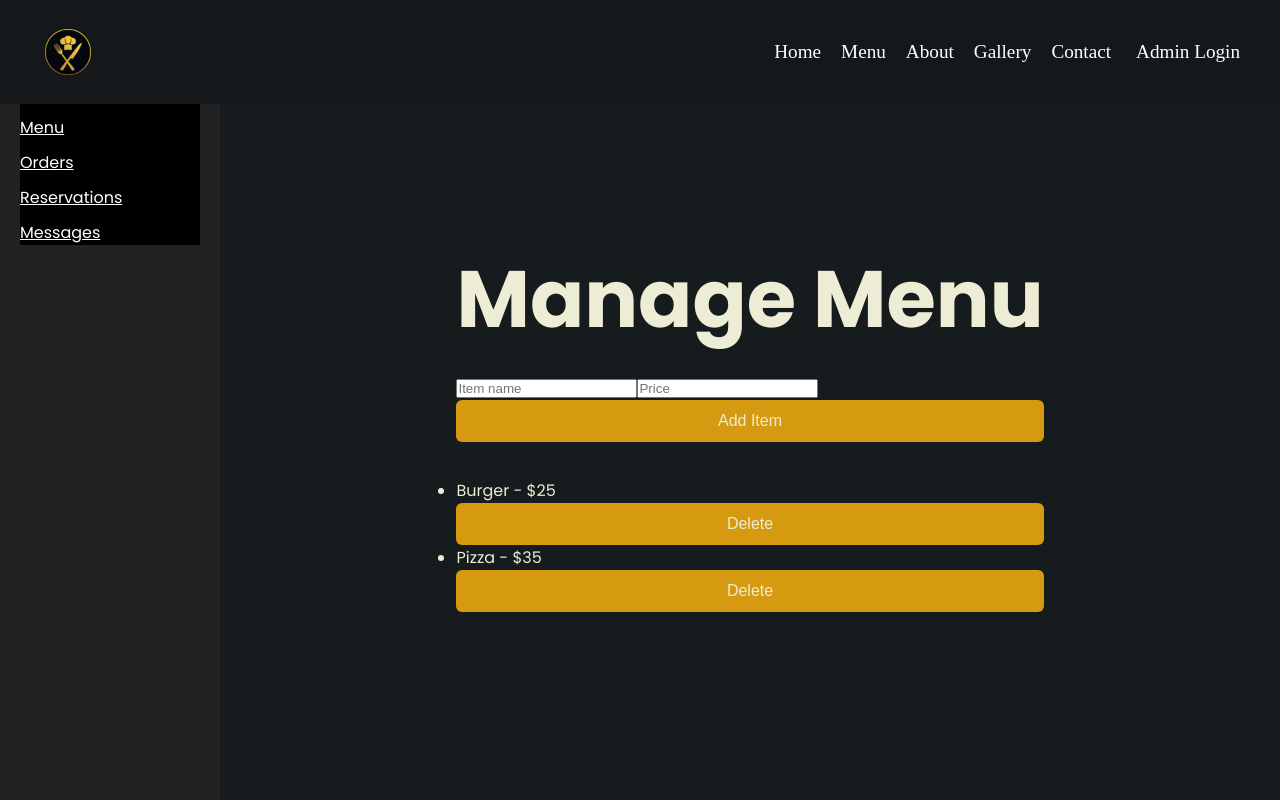
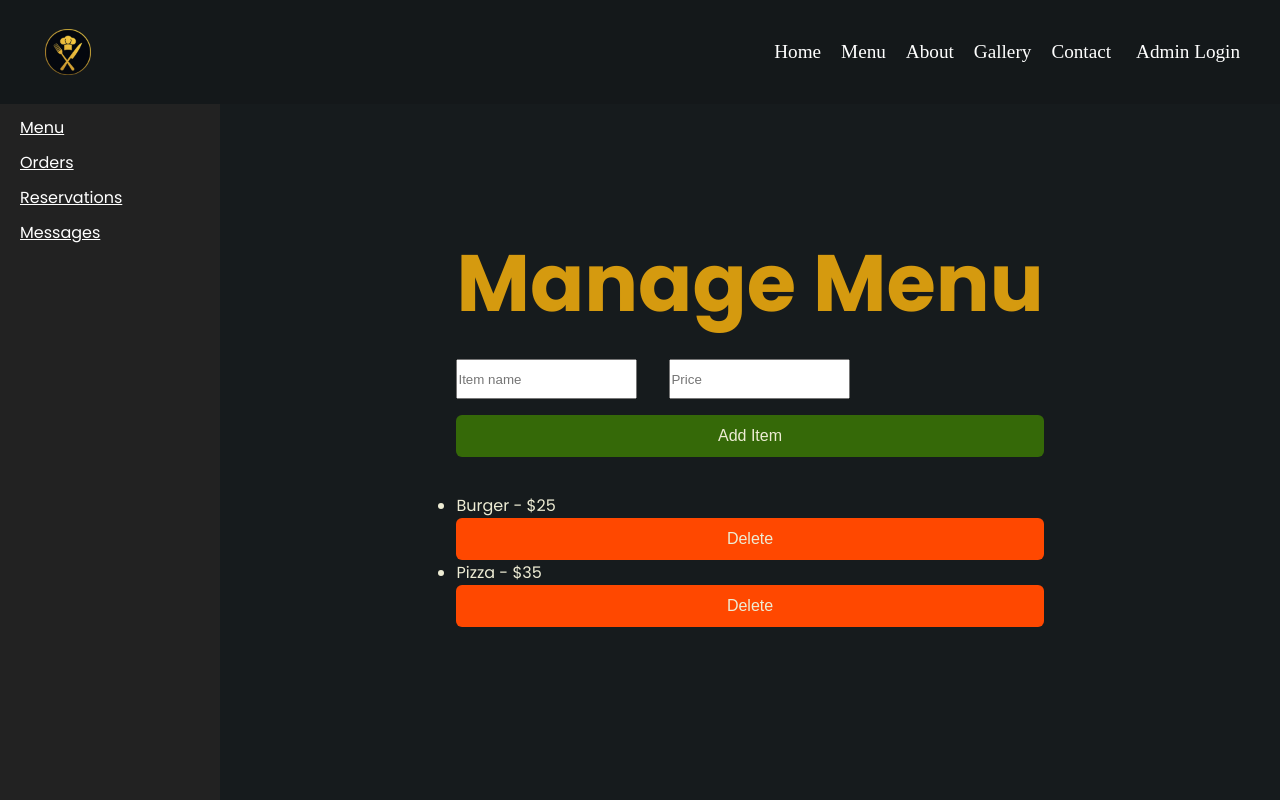
Before and after one commit to Anania-G16/Restaurant-Website, a React (Vite) app in the folder frontend/: page /admin/menu in a window 1280 px wide. Shown: the top 800 px of the page. Built offline with nearby package versions, Linux system fonts and the light colour scheme.

Commit message:
change inline styles to file

```diff
--- a/frontend/src/App.css
+++ b/frontend/src/App.css
@@ -26,7 +26,7 @@ main {
 
 /* Ensure Navbar and Footer have their own backgrounds so they don't look transparent */
 nav {
-  background-color: #000000; /* Change to your Navbar color */
+  /* background-color: #000000; Change to your Navbar color */
 }
 
 footer {
--- a/frontend/src/pages/admin/AdminDashboard.jsx
+++ b/frontend/src/pages/admin/AdminDashboard.jsx
@@ -1,8 +1,8 @@
+import "../../styles/AdminDashboard.css"
 function AdminDashboard() {
   return (
     <div>
-      <h1>Admin Dashboard</h1>
-      <p>Welcome to the admin panel.</p>
+      <h1 className="dash-h1">Admin Dashboard</h1>
 
       <ul>
         <li>Total Orders: 24</li>
--- a/frontend/src/pages/admin/AdminLayout.jsx
+++ b/frontend/src/pages/admin/AdminLayout.jsx
@@ -1,19 +1,12 @@
 import { Outlet, Link } from "react-router-dom";
-
+import "../../styles/AdminLayout.css"
 function AdminLayout() {
   return (
-    <div style={{ display: "flex", minHeight: "100vh" }}>
+    <div className="layout-aside-container">
       {/* Sidebar */}
-      <aside
-        style={{
-          width: "220px",
-          background: "#222",
-          color: "#fff",
-          padding: "20px",
-        }}
-      >
+      <aside className="admin-layout-aside">
         <h2>Admin</h2>
-        <nav style={{ display: "flex", flexDirection: "column", gap: "10px" }}>
+        <nav className="layout-nav">
           <Link to="/admin" style={{ color: "#fff" }}>Dashboard</Link>
           <Link to="/admin/menu" style={{ color: "#fff" }}>Menu</Link>
           <Link to="/admin/orders" style={{ color: "#fff" }}>Orders</Link>
@@ -23,7 +16,7 @@ function AdminLayout() {
       </aside>
 
       {/* Main Content */}
-      <main style={{ flex: 1, padding: "30px" }}>
+      <main className="layout-main">
         <Outlet />
       </main>
     </div>
--- a/frontend/src/pages/admin/AdminMenu.jsx
+++ b/frontend/src/pages/admin/AdminMenu.jsx
@@ -1,4 +1,5 @@
 import { useState } from "react";
+import "../../styles/AdminMenu.css"
 
 function AdminMenu() {
   const [menuItems, setMenuItems] = useState([
@@ -29,24 +30,29 @@ function AdminMenu() {
 
   return (
     <div>
-      <h1>Manage Menu</h1>
+      <h1 className="admin-menu-h1">Manage Menu</h1>
 
       {/* Add Menu Item */}
-      <form onSubmit={addItem} style={{ marginBottom: "20px" }}>
+      <form onSubmit={addItem} className="admin-menu-form" >
+        <div className="admin-menu-inputs">
         <input
           placeholder="Item name"
           value={name}
           onChange={(e) => setName(e.target.value)}
           required
+          className="admin-menu-input"
         />
         <input
           placeholder="Price"
           type="number"
+          min="1"
           value={price}
           onChange={(e) => setPrice(e.target.value)}
           required
+          className="admin-menu-input"
         />
-        <button type="submit">Add Item</button>
+        </div>
+        <button type="submit" className="admin-menu-add">Add Item</button>
       </form>
 
       {/* Menu List */}
@@ -54,7 +60,7 @@ function AdminMenu() {
         {menuItems.map(item => (
           <li key={item.id}>
             {item.name} - ${item.price}
-            <button onClick={() => deleteItem(item.id)}>Delete</button>
+            <button onClick={() => deleteItem(item.id)} className="admin-menu-delete">Delete</button>
           </li>
         ))}
       </ul>
--- a/frontend/src/pages/admin/AdminMessages.jsx
+++ b/frontend/src/pages/admin/AdminMessages.jsx
@@ -1,3 +1,4 @@
+import "../../styles/AdminMessages.css"
 function AdminMessages() {
   const messages = [
     { id: 1, name: "Ali", email: "ali@gmail.com", message: "Great food!" },
@@ -6,16 +7,12 @@ function AdminMessages() {
 
   return (
     <div>
-      <h1>Customer Messages</h1>
+      <h1 className="admin-mes-h1">Customer Messages</h1>
 
       {messages.map(msg => (
         <div
           key={msg.id}
-          style={{
-            border: "1px solid #ccc",
-            padding: "10px",
-            marginBottom: "10px",
-          }}
+          className="admin-mes-container"
         >
           <h4>{msg.name} ({msg.email})</h4>
           <p>{msg.message}</p>
--- a/frontend/src/pages/admin/AdminReservations.jsx
+++ b/frontend/src/pages/admin/AdminReservations.jsx
@@ -1,3 +1,4 @@
+import "../../styles/AdminReservation.css"
 function AdminReservations() {
   const reservations = [
     { id: 1, name: "Michael", date: "2025-01-20", time: "18:00", guests: 4 },
@@ -6,7 +7,7 @@ function AdminReservations() {
 
   return (
     <div>
-      <h1>Reservations</h1>
+      <h1 className="admin-res-h1">Reservations</h1>
 
       <table border="1" cellPadding="10">
         <thead>
--- /dev/null
+++ b/frontend/src/styles/AdminDashboard.css
@@ -0,0 +1,3 @@
+.dash-h1{
+    color:rgb(213, 154, 15)
+}
--- /dev/null
+++ b/frontend/src/styles/AdminLayout.css
@@ -0,0 +1,25 @@
+.admin-layout-aside{
+    width: 220px;
+    background:#222;
+    color: #fff;
+    padding: 20px
+}
+
+.layout-aside-container{
+   display: flex;
+   min-height:100vh;
+   /* background-color: black; */
+}
+
+.layout-nav{
+    display: flex;
+    flex-direction:column;
+    gap: 10px;
+
+    color:blue;
+}
+
+.layout-main{
+    flex: 1;
+    padding: 30px
+}
--- /dev/null
+++ b/frontend/src/styles/AdminMenu.css
@@ -0,0 +1,26 @@
+.admin-menu-h1{
+    color:rgb(213, 154, 15)
+}
+
+
+
+.admin-menu-form{
+    margin-bottom:20px;
+}
+
+.admin-menu-inputs{
+    display: flex;
+    gap:2rem
+}
+.admin-menu-input{
+    height: 40px;
+
+}
+.admin-menu-add{
+    background-color: rgb(53, 105, 8);
+    margin-top: 1rem;
+}
+
+.admin-menu-delete{
+    background-color: rgb(255, 72, 0);
+}
--- /dev/null
+++ b/frontend/src/styles/AdminMessages.css
@@ -0,0 +1,8 @@
+.admin-mes-h1{
+    color:rgb(213, 154, 15)
+}
+.admin-mes-container{
+    border: 1px solid #ccc;
+    padding: 10px;
+    margin-bottom: 10px
+}
--- /dev/null
+++ b/frontend/src/styles/AdminReservation.css
@@ -0,0 +1,3 @@
+.admin-res-h1{
+    color:rgb(213, 154, 15)
+}
```
